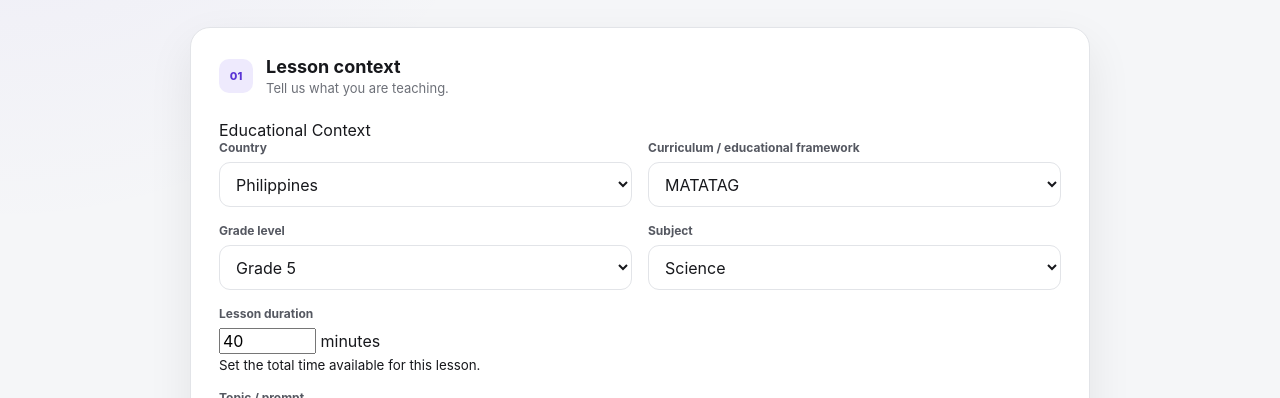
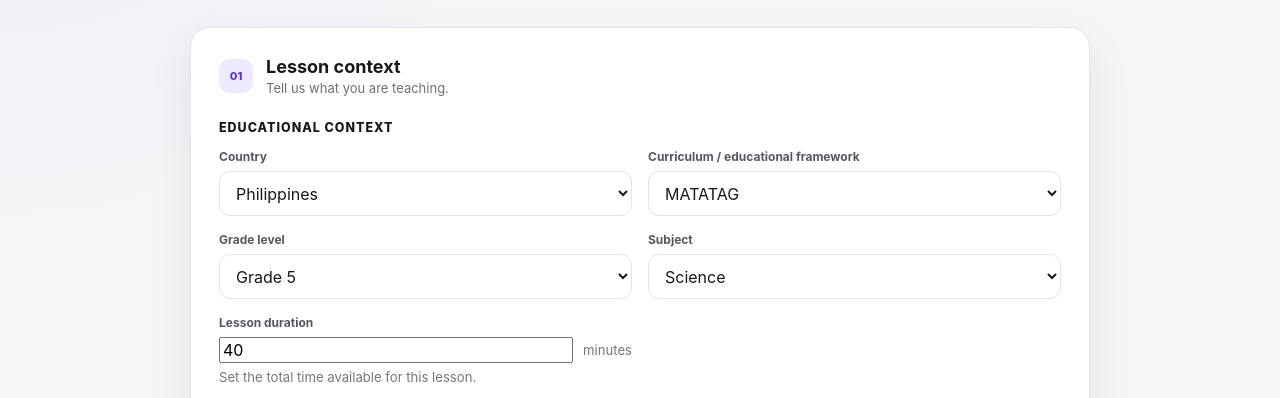
Before and after one commit to glademyr028/school-lesson-management-system, a plain HTML site: page frontend/index.html in a window 1280 px wide. Shown: the part 338-736 px from the top of the page. Drawn offline with Linux system fonts and the light colour scheme.

Commit message:
Style educational context and duration fields

```diff
--- a/frontend/style.css
+++ b/frontend/style.css
@@ -457,3 +457,39 @@ footer {
   opacity: 0.7;
   cursor: wait;
 }
+
+/* Educational context controls */
+.context-heading {
+  margin: 4px 0 14px;
+  font-size: 0.78rem;
+  font-weight: 800;
+  letter-spacing: 0.08em;
+  text-transform: uppercase;
+}
+
+.custom-context-input {
+  width: 100%;
+  margin-top: 8px;
+  box-sizing: border-box;
+}
+
+.duration-input {
+  display: flex;
+  align-items: center;
+  gap: 10px;
+}
+
+.duration-input input {
+  flex: 1;
+}
+
+.duration-input span,
+.field-hint {
+  color: #777;
+  font-size: 0.82rem;
+}
+
+.field-hint {
+  display: block;
+  margin-top: 6px;
+}
```
